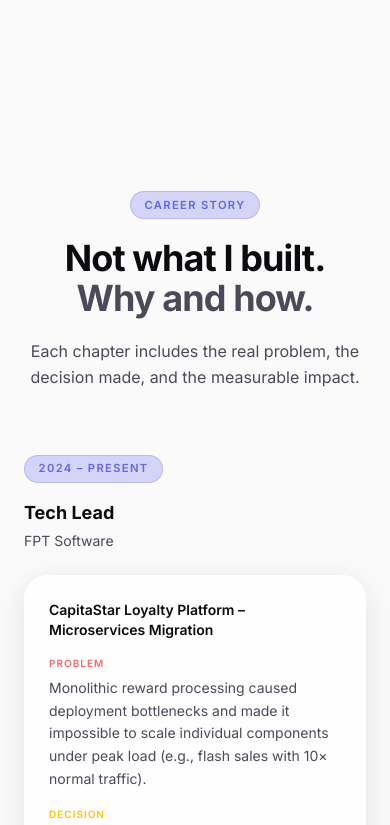
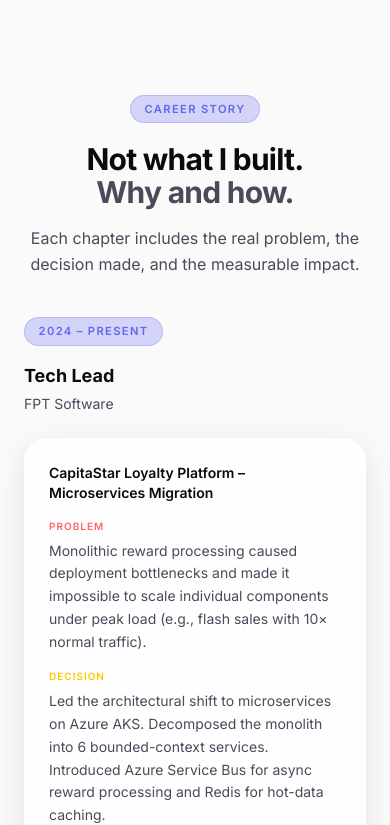
Before and after one commit to huyentran1306/portfolio-nth, a React (Vite) app: page /huyen-tran in a window 390 px wide. Shown: the part 3307-4132 px from the top of the page. Built offline with nearby package versions, Linux system fonts and the light colour scheme.

Commit message:
fix: reduce section whitespace, compact AI section and SectionHeader

```diff
--- a/src/components/SectionWrapper.tsx
+++ b/src/components/SectionWrapper.tsx
@@ -36,7 +36,7 @@
 
 export function SectionHeader({ pill, title, subtitle, centered = true }: SectionHeaderProps) {
   return (
-    <div className={cn('mb-16 md:mb-20', centered && 'text-center')}>
+    <div className={cn('mb-10 md:mb-14', centered && 'text-center')}>
       <motion.div
         initial={{ opacity: 0, y: 12 }}
         whileInView={{ opacity: 1, y: 0 }}
@@ -51,7 +51,7 @@
         whileInView={{ opacity: 1, y: 0 }}
         viewport={{ once: true }}
         transition={{ duration: 0.55, delay: 0.07 }}
-        className="text-4xl md:text-5xl lg:text-6xl font-bold tracking-tight text-[var(--fg)] leading-[1.1] mb-5"
+        className="text-3xl md:text-4xl lg:text-5xl font-bold tracking-tight text-[var(--fg)] leading-[1.1] mb-4"
       >
         {title}
       </motion.h2>
--- a/src/sections/AIAndLeadership.tsx
+++ b/src/sections/AIAndLeadership.tsx
@@ -6,6 +6,7 @@
   return (
     <>
       <SectionWrapper id="ai">
+        <div className="px-6 py-16 max-w-5xl mx-auto">
         <SectionHeader
           pill="🤖 AI Integration"
           title={<>I use AI as an <span className="gradient-text">engineering tool</span>, not a trend.</>}
@@ -50,9 +51,11 @@
             </motion.div>
           ))}
         </div>
+        </div>
       </SectionWrapper>
 
       <SectionWrapper id="leadership" className="bg-[var(--bg-secondary)]">
+        <div className="px-6 py-16 max-w-5xl mx-auto">
         <SectionHeader
           pill="👥 Leadership"
           title={<>I lead by <span className="gradient-text">doing</span>, not directing.</>}
@@ -84,6 +87,7 @@
             </motion.div>
           ))}
         </div>
+        </div>
       </SectionWrapper>
     </>
   )
--- a/src/sections/CareerTimeline.tsx
+++ b/src/sections/CareerTimeline.tsx
@@ -79,7 +79,7 @@
 
 export function CareerTimeline() {
   return (
-    <section id="story" className="py-24 md:py-32 px-6 relative overflow-hidden">
+    <section id="story" className="py-16 md:py-20 px-6 relative overflow-hidden">
       {/* Subtle bg accent */}
       <div className="absolute top-1/2 right-0 w-[500px] h-[500px] rounded-full pointer-events-none"
         style={{ background: 'radial-gradient(ellipse, rgba(99,102,241,0.05) 0%, transparent 70%)', filter: 'blur(60px)' }}
--- a/src/sections/Certifications.tsx
+++ b/src/sections/Certifications.tsx
@@ -123,7 +123,7 @@
 
   return (
     <SectionWrapper id="certifications">
-      <div className="max-w-5xl mx-auto px-6 py-24">
+        <div className="max-w-5xl mx-auto px-6 py-16">
         {/* Header */}
         <motion.div
           initial={{ opacity: 0, y: 20 }}
--- a/src/sections/Contact.tsx
+++ b/src/sections/Contact.tsx
@@ -37,7 +37,7 @@
 
 export function Contact() {
   return (
-    <section id="contact" className="py-24 md:py-32 px-4 sm:px-6 relative overflow-hidden">
+    <section id="contact" className="py-16 md:py-20 px-4 sm:px-6 relative overflow-hidden">
       {/* Orb */}
       <div className="absolute bottom-0 left-1/2 -translate-x-1/2 w-[600px] h-[400px] pointer-events-none"
         style={{ background: 'radial-gradient(ellipse, rgba(99,102,241,0.08) 0%, transparent 70%)', filter: 'blur(60px)' }}
--- a/src/sections/DecisionSimulator.tsx
+++ b/src/sections/DecisionSimulator.tsx
@@ -96,7 +96,7 @@
   const handleNext = (i: number) => { setActiveScenario(i); setSelected(null); setRevealed(false) }
 
   return (
-    <section id="think" className="py-24 md:py-32 px-4 sm:px-6 relative overflow-hidden">
+    <section id="think" className="py-16 md:py-20 px-4 sm:px-6 relative overflow-hidden">
       {/* bg */}
       <div className="absolute inset-0 bg-[var(--bg-secondary)]" />
       <div className="absolute top-0 left-1/2 -translate-x-1/2 w-[600px] h-[300px] pointer-events-none"
--- a/src/sections/ProblemSolutionLab.tsx
+++ b/src/sections/ProblemSolutionLab.tsx
@@ -214,7 +214,7 @@
   const [activeTab, setActiveTab] = useState<'cache' | 'conflict'>('cache')
 
   return (
-    <section id="lab" className="py-32 px-6 bg-[var(--bg-secondary)]">
+    <section id="lab" className="py-20 px-6 bg-[var(--bg-secondary)]">
       <div className="max-w-5xl mx-auto">
         <motion.div
           initial={{ opacity: 0, y: 20 }}
--- a/src/sections/ProjectDeepDive.tsx
+++ b/src/sections/ProjectDeepDive.tsx
@@ -79,7 +79,7 @@
   ] as const
 
   return (
-    <section id="projects" className="py-32 px-6">
+    <section id="projects" className="py-20 px-6">
       <div className="max-w-5xl mx-auto">
         <motion.div
           initial={{ opacity: 0, y: 20 }}
```
